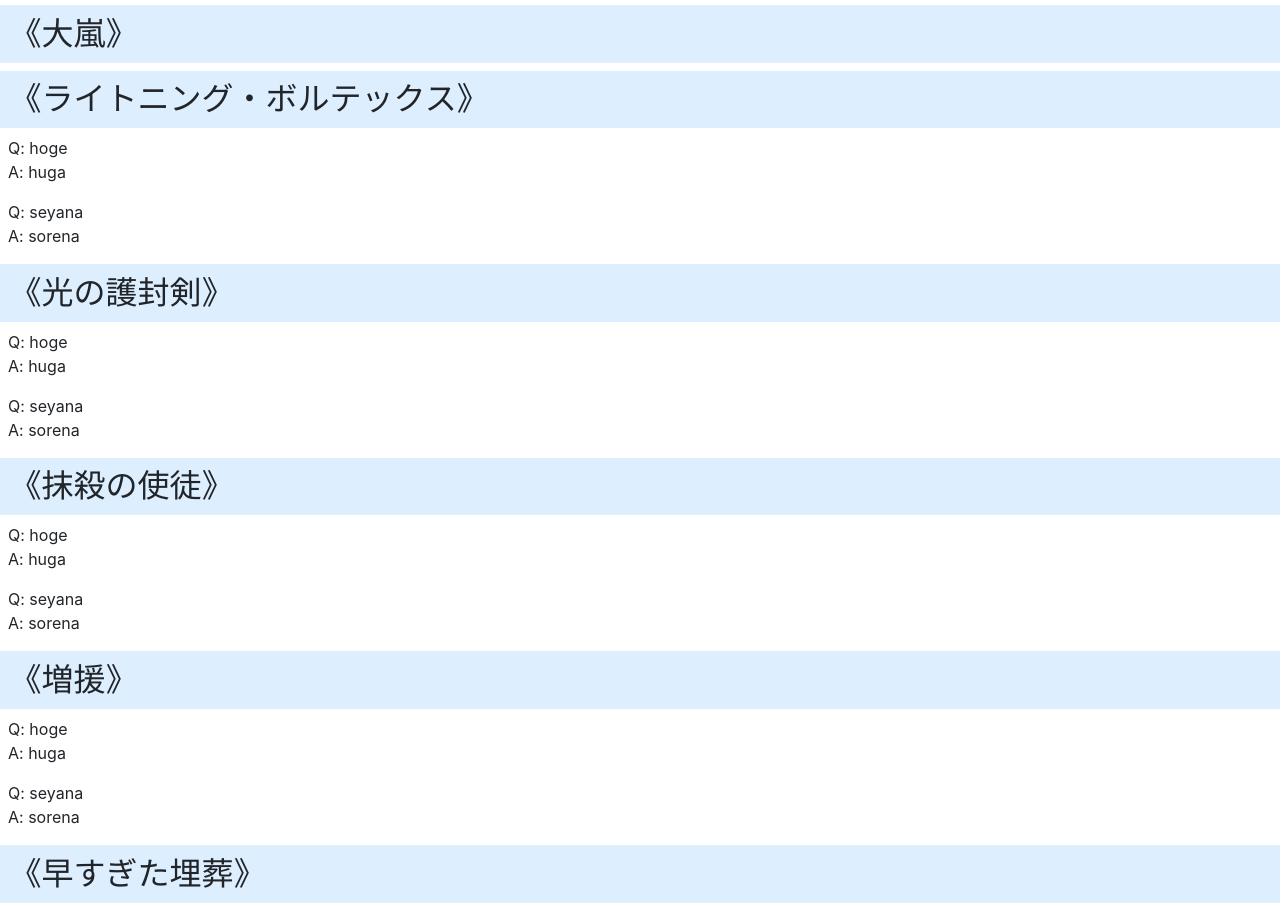
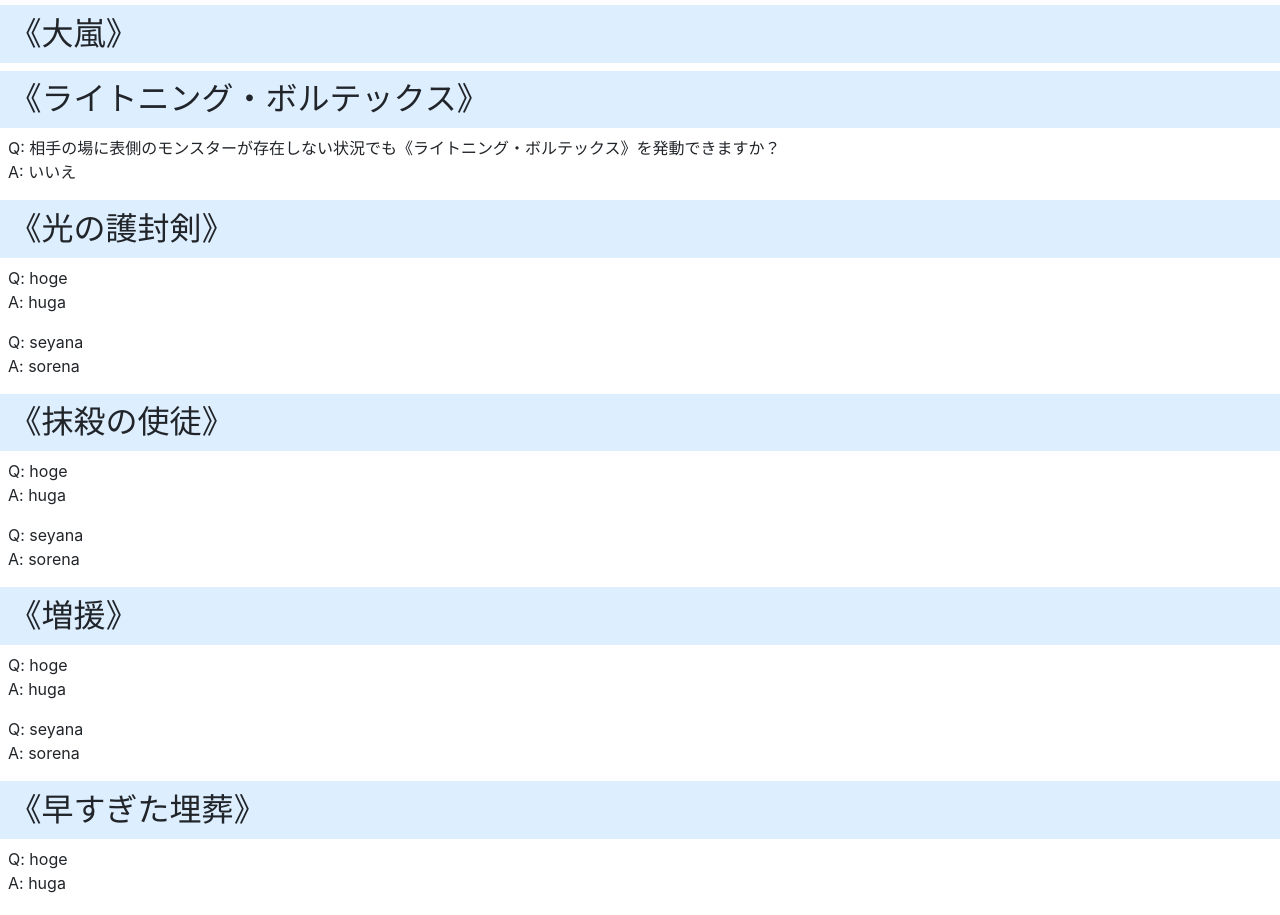
Before and after one commit to wotsushi/y-gateball, a React (Create React App) app: page /faq in a window 1280 px wide. Shown: the part 3980-4895 px from the top of the page. Built offline with nearby package versions, Linux system fonts and the light colour scheme; what react-hooks-global-state would draw is missing.

Commit message:
ライボルのFAQを追加
ISSUE: #31

```diff
--- a/src/FAQ.tsx
+++ b/src/FAQ.tsx
@@ -248,8 +248,10 @@ const faqs: FAQ[] = [
   {
     name: "ライトニング・ボルテックス",
     qas: [
-      ["hoge", "huga"],
-      ["seyana", "sorena"],
+      [
+        "相手の場に表側のモンスターが存在しない状況でも《ライトニング・ボルテックス》を発動できますか？",
+        "いいえ",
+      ],
     ],
   },
   {
```
